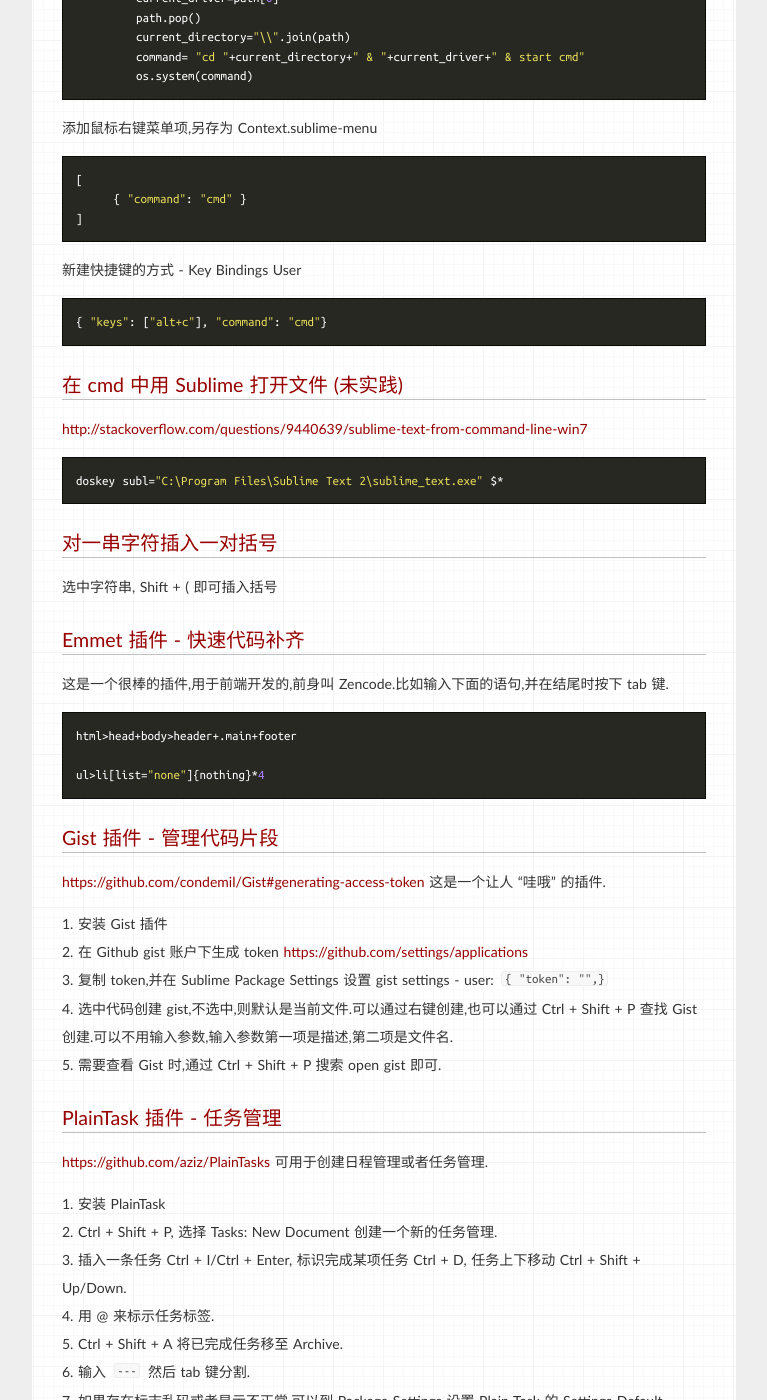
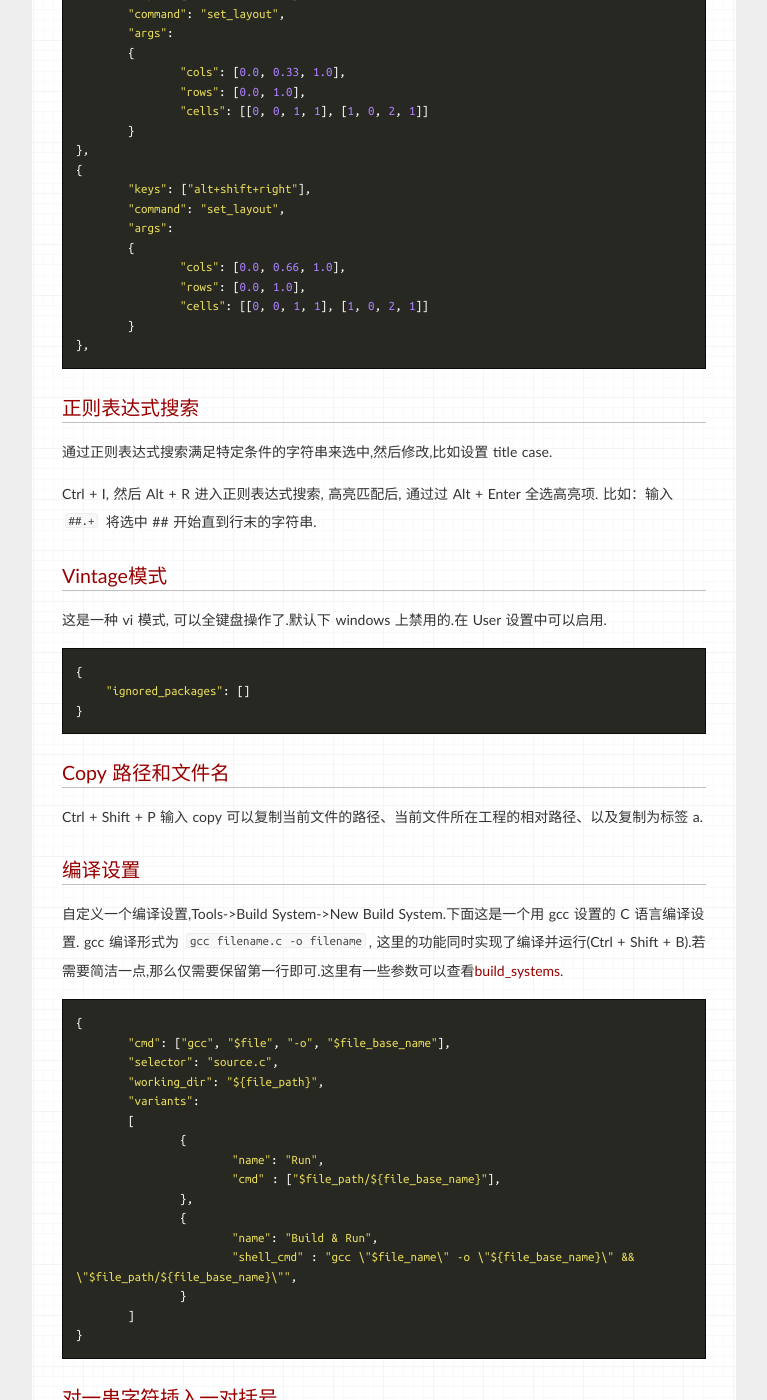
Before and after one commit to Xuezhiyuanlin/herechen.github.io, a Jekyll site: the page built from _posts/2014-04-23-sublime-text-leaning-log.md, in a window 1280 px wide and 1400 px high, scrolled down 2229 px. Shown: the whole window, without its empty margins (256-1023 px from the left). Built offline with Jekyll 4.4.1, drawn with Linux system fonts in a browser that asks for light colours; some web fonts are replaced; Markdown is read by kramdown in place of the engine named in the settings; comment, search, counter and statistics services are not loaded; some of the changed text lies outside the part shown.

Commit message:
herechen

```diff
--- a/_posts/2014-04-23-sublime-text-leaning-log.md
+++ b/_posts/2014-04-23-sublime-text-leaning-log.md
@@ -25,11 +25,35 @@
 11. Ctrl + K B 侧边栏显示
 12. Ctrl + P 快速打开文件,输入文件名或路径名查找,这样甚至可以不用侧边栏
 13. Ctrl + R 叫作 Goto Symbol, 到一个标志节或者符号处,可以用 Ctrl + P 加文件名加 @ 到某个文件的某个符号
+14. Shift + F11 进入无扰模式
+15. Ctrl + J 多行变一行(join lines)
+16. Shift + Up/Down 上下选中行
+17. Ctrl + Alt + P 工程切换
+18. Ctrl + Shift + 1/2 当前窗口切换到第 1/2 组
+19. Ctrl + K, Ctrl + Left/Right 组之间的切换
 
 ##Command Palette
 
 1. 通过 Command Palette 可以安装插件，执行快捷方式，快捷设置高亮等。
 2. 安装插件：Ctrl + Shift + P ，选中 Install Package 回车，稍等片刻，在此 Ctrl + Shift + P 搜索插件并安装, 卸载 remove...
+
+##User Settings 和 Default Settings
+
+改变设置尽量不要修改 Default 设置,可以在 User 中修改.这样可以使 User 中的设置覆盖原来的设置.
+
+##工程(project)
+
+将一个工程保存为工程(Project->Save Project As),这样只需要修改工程的配置文件,就可以改变工程中文件的显示(字体、行距等)、过滤侧边栏显示的文件.同时可以快捷的在工程之间切换,快捷键是 Ctrl + Alt + P.这样就可以专注几个关注的文件.下面的示例表示显示 Log 文件夹下的文件,但是不显示 css 文件.
+
+	{
+		"folders":
+		[
+			{
+				"path": "E:\\baiducloud\\Log",
+				"file_exclude_patterns": ["*.css"]
+			}
+		]
+	}
 
 ##快捷输入 Snippets, 自动补齐
 
@@ -48,17 +72,79 @@
 		<!-- <scope>source.python</scope> -->
 	</snippet>
 
-##Ctrl + Alt + O 打开当前文件文件夹 - Key Bindings User
+##组间宽度
 
-	{ "keys": ["ctrl+alt+o"], "command": "open_dir", "args": {"dir": "$file_path", "file": "$file_name"} }
+当有多个组的时候,并且希望正在操作的一个组宽度更大,那么可以在 User 中设置快捷方式来实现.下面设置了 Shift + Alt + Left 和 Shift + Alt + Right 一对快捷. 如果需要等宽的组,那么直接使用 Shift + Alt + 2 来实现.
 
+	{
+		"keys": ["alt+shift+left"],
+		"command": "set_layout",
+		"args":
+		{
+			"cols": [0.0, 0.33, 1.0],
+			"rows": [0.0, 1.0],
+			"cells": [[0, 0, 1, 1], [1, 0, 2, 1]]
+		}
+	},
+	{
+		"keys": ["alt+shift+right"],
+		"command": "set_layout",
+		"args":
+		{
+			"cols": [0.0, 0.66, 1.0],
+			"rows": [0.0, 1.0],
+			"cells": [[0, 0, 1, 1], [1, 0, 2, 1]]
+		}
+	},
 
+##正则表达式搜索
 
-##字体设置 - Setting User
+通过正则表达式搜索满足特定条件的字符串来选中,然后修改,比如设置 title case.
 
-	// "font_face": "Ubuntu mono"
-	// "font_face": "Courier New"
-	"font_face": "Consolas"
+Ctrl + I, 然后 Alt + R 进入正则表达式搜索, 高亮匹配后, 通过过 Alt + Enter 全选高亮项. 比如：输入 `##.+` 将选中 ## 开始直到行末的字符串.
+
+##Vintage模式
+
+这是一种 vi 模式, 可以全键盘操作了.默认下 windows 上禁用的.在 User 设置中可以启用.
+
+	{
+	    "ignored_packages": []
+	}
+
+##Copy 路径和文件名
+
+Ctrl + Shift + P 输入 copy 可以复制当前文件的路径、当前文件所在工程的相对路径、以及复制为标签 a.
+
+##编译设置
+
+自定义一个编译设置,Tools->Build System->New Build System.下面这是一个用 gcc 设置的 C 语言编译设置. gcc 编译形式为 `gcc filename.c -o filename`, 这里的功能同时实现了编译并运行(Ctrl + Shift + B).若需要简洁一点,那么仅需要保留第一行即可.这里有一些参数可以查看[build_systems](http://sublimetext.info/docs/en/reference/build_systems.html).
+
+	{
+		"cmd": ["gcc", "$file", "-o", "$file_base_name"],
+		"selector": "source.c",
+		"working_dir": "${file_path}",
+		"variants":
+		[
+			{
+				"name": "Run",
+				"cmd" : ["$file_path/${file_base_name}"],
+			},
+			{
+				"name": "Build & Run",
+				"shell_cmd" : "gcc \"$file_name\" -o \"${file_base_name}\" && \"$file_path/${file_base_name}\"",
+			}
+		]
+	}
+
+##对一串字符插入一对括号
+
+选中字符串, Shift + ( 即可插入括号
+
+##在 cmd 中用 Sublime 打开文件 (未实践)
+
+[http://stackoverflow.com/questions/9440639/sublime-text-from-command-line-win7](http://stackoverflow.com/questions/9440639/sublime-text-from-command-line-win7)
+
+	doskey subl="C:\Program Files\Sublime Text 2\sublime_text.exe" $*
 
 ##鼠标右键用 Sublime 打开文件夹 - 保存为 reg (未实践)
 
@@ -98,15 +184,15 @@
 
 	{ "keys": ["alt+c"], "command": "cmd"}
 
-##在 cmd 中用 Sublime 打开文件 (未实践)
+##Ctrl + Alt + O 打开当前文件文件夹 - Key Bindings User
 
-[http://stackoverflow.com/questions/9440639/sublime-text-from-command-line-win7](http://stackoverflow.com/questions/9440639/sublime-text-from-command-line-win7)
+	{ "keys": ["ctrl+alt+o"], "command": "open_dir", "args": {"dir": "$file_path", "file": "$file_name"} }
 
-	doskey subl="C:\Program Files\Sublime Text 2\sublime_text.exe" $*
+##字体设置 - Setting User
 
-##对一串字符插入一对括号
-
-选中字符串, Shift + ( 即可插入括号
+	// "font_face": "Ubuntu mono"
+	// "font_face": "Courier New"
+	"font_face": "Consolas"
 
 ##Emmet 插件 - 快速代码补齐
 
@@ -138,18 +224,23 @@
 6. 输入 `---` 然后 tab 键分割.
 7. 如果存在标志乱码或者显示不正常,可以到 Package Settings 设置 Plain Task 的 Settings Default.
 
+##Markdown 编辑和预览
+
+通过插件 Markdown Extended 来达到增强的 Markdown 显示效果,通过 Markdown Preview 来达到浏览器中的预览效果,编译成 HTML 的快捷是 Ctrl + B,预览的快捷是 Alt + M.
+
 ##插件推荐
 
 0. Package Control 插件包管理器.
 1. Prefixr 对代码提前修正(css).
 2. Emmet 前段开发.
-3. Markdown Preview 用于预览 Markdown 显示效果.
+3. Markdown Preview 用于预览 Markdown 显示效果..
 4. Latextools 通过配置达到 Latex 编辑编译预览一体化操作.
 5. Netnuts Fetch 下载文件.
 6. Markdown Extended Markdown 高亮扩展.
-7. AdvancedNewFile 快速新建文件,可以设定路径 Ctrl + Alt + O.
+7. AdvancedNewFile 快速新建文件,可以设定路径 Ctrl + Alt + O..
 8. SidebarEnhancements 增强的侧边栏,右键后有更多选项,并且有快速预览文件的功能,比如在浏览器中预览 HTML 文件.
 9. SublimeLinter 检查语法错误,Html、Ruby、Javascript、PHP等等,可以设置来禁用.
-10. Gist Github gist 的本地化管理,直接上传和查看服务器上的gist
+10. Gist Github gist 的本地化管理,直接上传和查看服务器上的gist.
 11. DocBlockr [https://github.com/spadgos/sublime-jsdocs](https://github.com/spadgos/sublime-jsdocs) 文档写作,可以便捷的写注释,比如通过识别函数的参数在写注释的时候通过 tab 更加快捷的补充注释.支持的语言有 JavaScript, PHP, ActionScript, CoffeeScript, TypeScript, Java, Groovy, Objective C, C, C++ and Rust.
-12. PlainTask 任务管理
+12. PlainTask 任务管理.
+13. LiveReload 结合 Chrome 插件可以实现在编辑保存网页文件时,实时预览网页效果..
```
Also changed, not shown: other parts of _posts/2014-04-23-sublime-text-leaning-log.md (+1 -1 lines).
